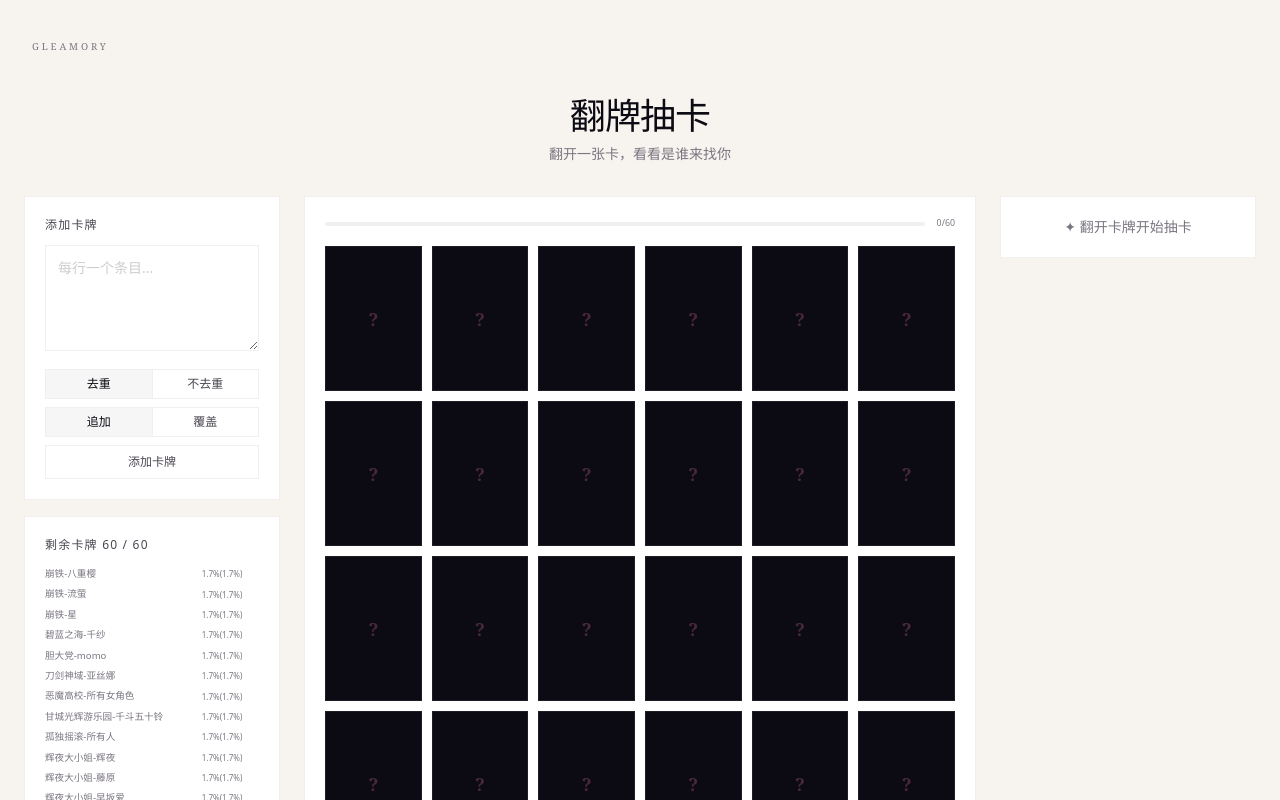
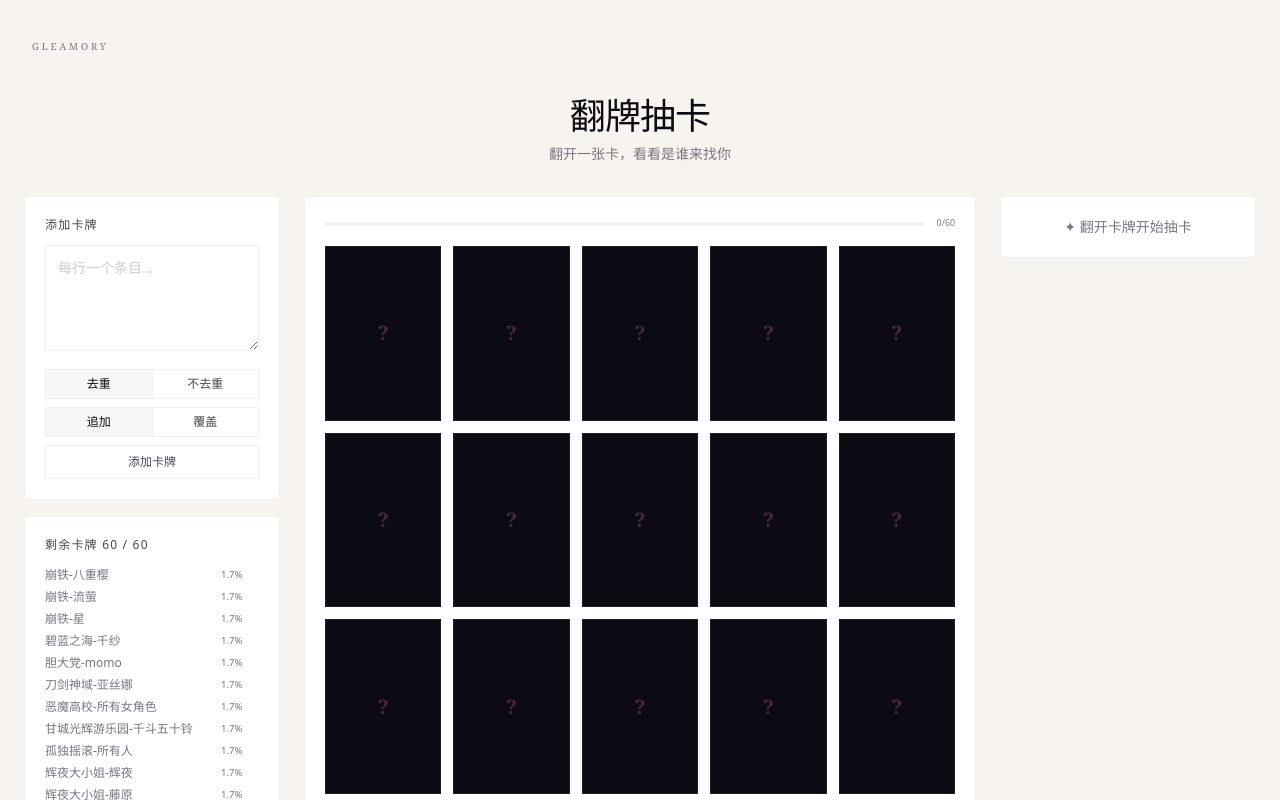
Before and after one commit to Tainiraito/Gleamory, a React (Vite) app: page /#/gacha-simulator in a window 1280 px wide. Shown: the top 800 px of the page. Built offline with nearby package versions, Linux system fonts and the light colour scheme; a web font is replaced by a local one.

Commit message:
fix: 概率格式修正(内=同名总%)+5列网格+字号增大
- 概率: 外=1/总(单卡), 内=同名数/总(同名组), 相等时只显示一个
- 翻牌区: 固定5列网格, 字号text-sm
- 首页: 普通卡片3列+敬请期待虚线占位
- 剩余卡牌按首字母排序
- 卡背?字号text-xl

```diff
--- a/src/pages/GachaSimulator.tsx
+++ b/src/pages/GachaSimulator.tsx
@@ -64,11 +64,12 @@ function saveState(s: GachaState) {
   try { sessionStorage.setItem(STORAGE_KEY, JSON.stringify(s)) } catch { /* quota */ }
 }
 
-// singlePct = 1/total (per-card), uniquePct = 1/uniqueCount (per-unique-name)
-function cardProb(totalCards: number, uniqueCount: number) {
+// singlePct = 1/total (per-card), groupedPct = sameNameCount/total (per-name-group)
+function cardProb(name: string, entries: Entry[], totalCards: number) {
+  const sameNameCount = entries.filter((e) => e.name === name).length
   const single = ((1 / totalCards) * 100).toFixed(1)
-  const unique = ((1 / uniqueCount) * 100).toFixed(1)
-  return { single, unique }
+  const grouped = ((sameNameCount / totalCards) * 100).toFixed(1)
+  return { single, grouped, showBoth: single !== grouped }
 }
 
 const GachaSimulator = () => {
@@ -91,8 +92,6 @@ const GachaSimulator = () => {
   useEffect(() => {
     if (entries.length > 0) saveState({ entries, history, cardOrder, flipped })
   }, [entries, history, cardOrder, flipped])
-
-  const uniqueCount = useMemo(() => new Set(entries.map((e) => e.name)).size, [entries])
 
   const rebuild = useCallback((newEntries: Entry[]) => {
     setCardOrder(shuffle(newEntries.map((_, i) => i)))
@@ -161,13 +160,6 @@ const GachaSimulator = () => {
     return s
   }, [history])
 
-  // Per-card count of a name (for flipped card display)
-  const nameTotalCount = useMemo(() => {
-    const m = new Map<string, number>()
-    entries.forEach((e) => m.set(e.name, (m.get(e.name) || 0) + 1))
-    return m
-  }, [entries])
-
   return (
     <div className="relative min-h-screen" style={{ background: 'var(--bg-page)' }}>
       <div className="fixed top-6 sm:top-8 left-6 sm:left-8 z-50">
@@ -227,11 +219,11 @@ const GachaSimulator = () => {
                   .filter(({ cardIdx }) => !flipped[cardIdx])
                   .sort((a, b) => a.entry.name.localeCompare(b.entry.name, 'zh-CN'))
                   .map(({ entryIdx, cardIdx, entry }) => {
-                  const { single, unique } = cardProb(totalCards, uniqueCount)
+                  const { single, grouped, showBoth } = cardProb(entry.name, entries, totalCards)
                   return (
                     <div key={cardIdx} className="flex items-center gap-1 py-0.5 group hover:bg-black/5 rounded px-1 -mx-1 transition-colors">
-                      <span className="text-[0.6rem] flex-1 truncate" style={{ color: 'var(--text-muted)' }}>{entry.name}</span>
-                      <span className="text-[0.5rem] shrink-0" style={{ color: 'var(--text-muted)' }}>{single}%({unique}%)</span>
+                      <span className="text-xs flex-1 truncate" style={{ color: 'var(--text-muted)' }}>{entry.name}</span>
+                      <span className="text-[0.6rem] shrink-0" style={{ color: 'var(--text-muted)' }}>{single}%{showBoth ? `(${grouped}%)` : ''}</span>
                       <button onClick={() => handleRemoveEntry(entryIdx)}
                         className="text-[0.5rem] opacity-0 group-hover:opacity-100 transition-opacity shrink-0 px-1"
                         style={{ color: 'var(--accent-pink)' }}>×</button>
@@ -280,14 +272,12 @@ const GachaSimulator = () => {
                   </div>
                 )}
 
-                {/* Card grid */}
-                <div className="grid gap-2.5" style={{ gridTemplateColumns: 'repeat(auto-fill, minmax(85px, 1fr))' }}>
+                {/* Card grid — 5 columns max */}
+                <div className="grid gap-3" style={{ gridTemplateColumns: 'repeat(5, 1fr)' }}>
                   {cardOrder.map((entryIdx, cardIdx) => {
                     const isFlipped = flipped[cardIdx]
                     const entry = entries[entryIdx]
-                    const { single } = cardProb(totalCards, uniqueCount)
-                    const totalForName = nameTotalCount.get(entry.name) || 1
-                    const groupedPct = ((totalForName / totalCards) * 100).toFixed(1)
+                    const { single, grouped, showBoth } = cardProb(entry.name, entries, totalCards)
 
                     return (
                       <motion.button key={cardIdx} onClick={() => handleCardClick(cardIdx)}
@@ -300,14 +290,14 @@ const GachaSimulator = () => {
                           style={{ width: '100%', height: '100%', transformStyle: 'preserve-3d', position: 'relative' }}>
                           {/* Back */}
                           <div style={{ position: 'absolute', inset: 0, backfaceVisibility: 'hidden', background: '#0c0a12', border: '0.5px solid rgba(255,255,255,0.08)', display: 'flex', alignItems: 'center', justifyContent: 'center' }}>
-                            <span className="font-display text-lg font-bold select-none" style={{ color: 'rgba(247, 131, 172, 0.25)' }}>?</span>
+                            <span className="font-display text-xl font-bold select-none" style={{ color: 'rgba(247, 131, 172, 0.25)' }}>?</span>
                           </div>
                           {/* Front */}
-                          <div style={{ position: 'absolute', inset: 0, backfaceVisibility: 'hidden', transform: 'rotateY(180deg)', background: 'var(--bg-elevated)', border: '0.5px solid var(--border-line)', display: 'flex', flexDirection: 'column', alignItems: 'center', justifyContent: 'center', padding: '6px' }}>
-                            <span className="block font-display text-[0.65rem] sm:text-xs font-semibold text-center leading-tight mb-0.5" style={{ color: 'var(--text-primary)', wordBreak: 'break-word' }}>{entry.name}</span>
+                          <div style={{ position: 'absolute', inset: 0, backfaceVisibility: 'hidden', transform: 'rotateY(180deg)', background: 'var(--bg-elevated)', border: '0.5px solid var(--border-line)', display: 'flex', flexDirection: 'column', alignItems: 'center', justifyContent: 'center', padding: '8px' }}>
+                            <span className="block font-display text-sm font-semibold text-center leading-snug mb-1" style={{ color: 'var(--text-primary)', wordBreak: 'break-word' }}>{entry.name}</span>
                             {isFlipped && (
-                              <span className="text-[0.5rem] text-center" style={{ color: 'var(--accent-pink)' }}>
-                                {single}% ({groupedPct}%)
+                              <span className="text-[0.6rem] text-center" style={{ color: 'var(--accent-pink)' }}>
+                                {single}%{showBoth ? ` (${grouped}%)` : ''}
                               </span>
                             )}
                           </div>
```
